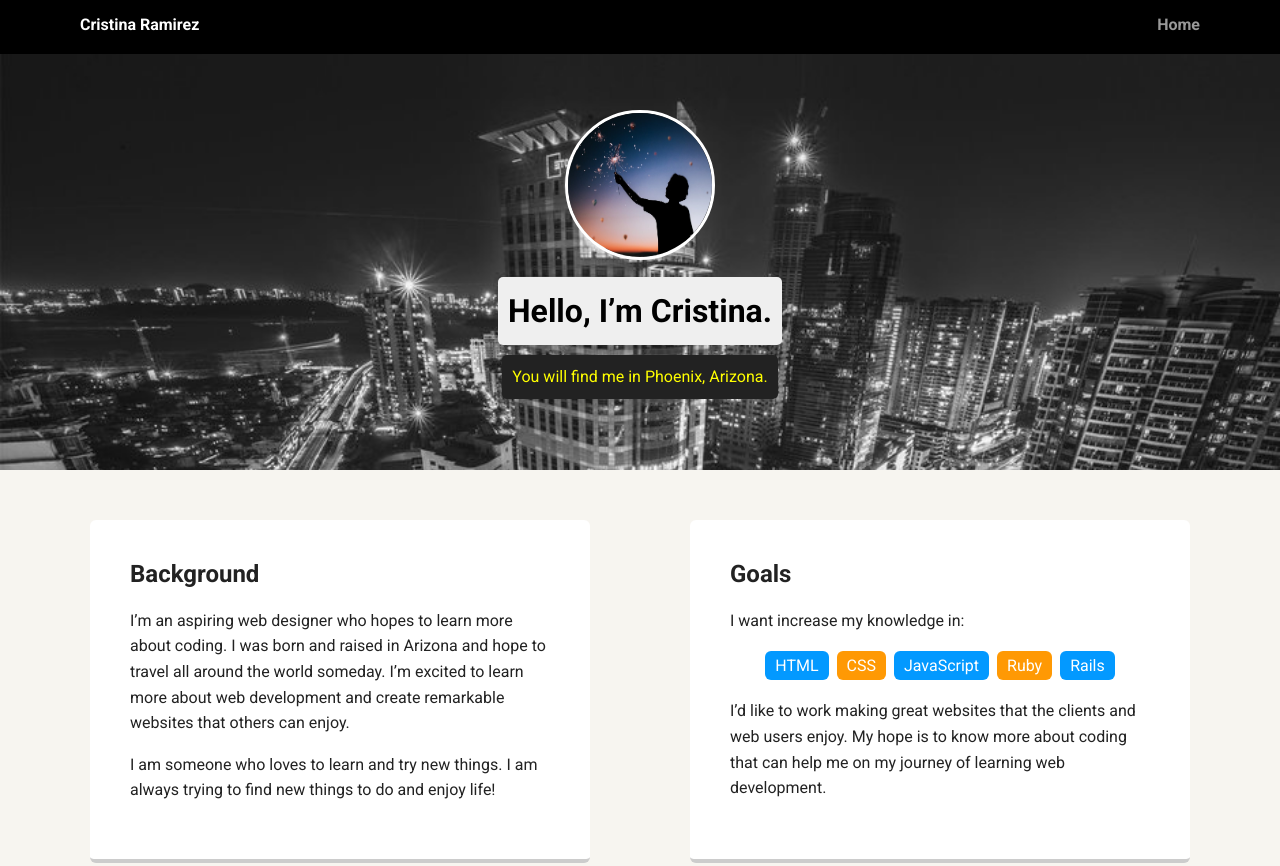
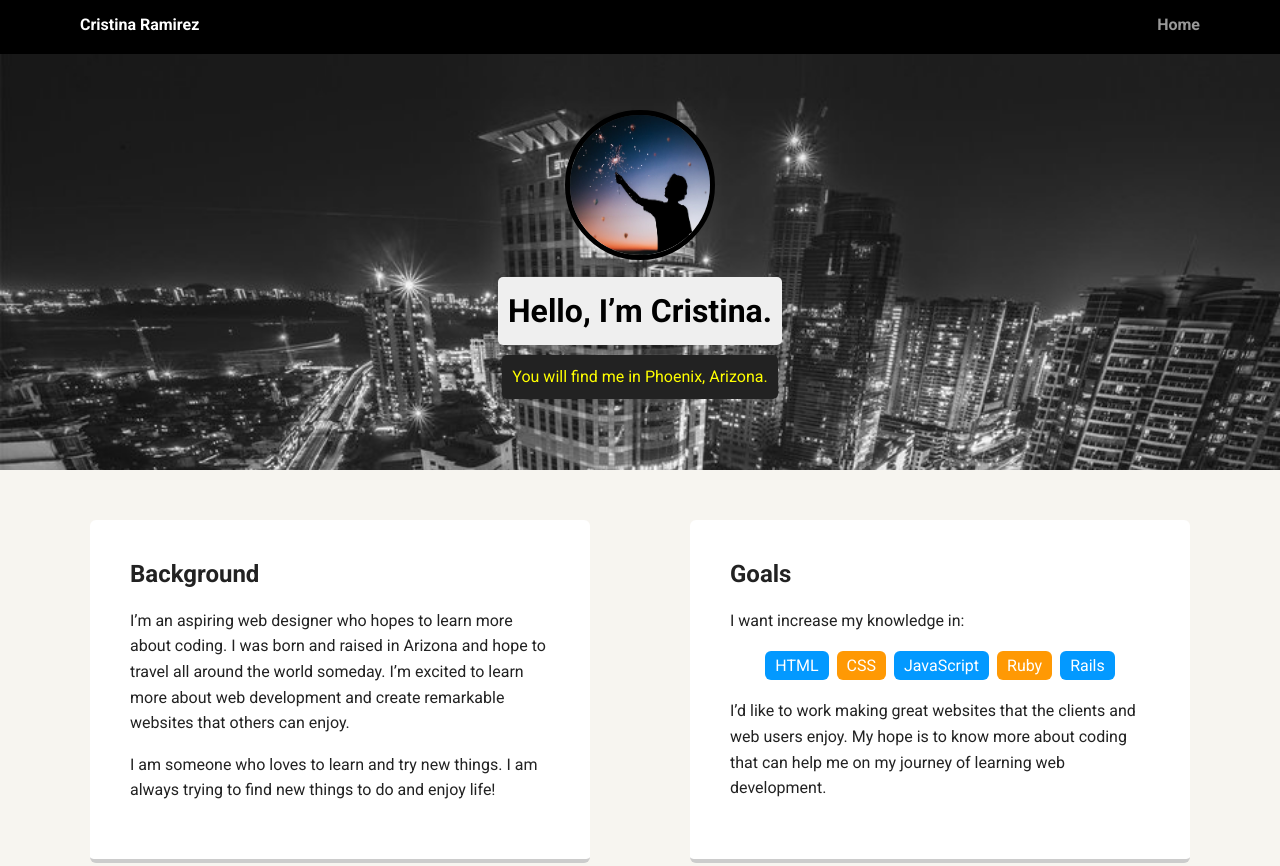
Before and after one commit to cristinauramirez/Techdegree-project1, a plain HTML site: page index.html in a window 1280 px wide. Shown: the top 866 px of the page. Drawn offline with Linux system fonts and the light colour scheme; a web font is replaced by a local one.

Commit message:
Edited the profile's border in styles.css

```diff
--- a/styles.css
+++ b/styles.css
@@ -70,7 +70,7 @@ header .profile-image {
   width: 150px;
   height: 150px;
   border-radius: 50%;
-  border: 3px solid white;
+  border: 5px solid black;
   transition: all .5s;
 }
 header .profile-image:hover {
```
